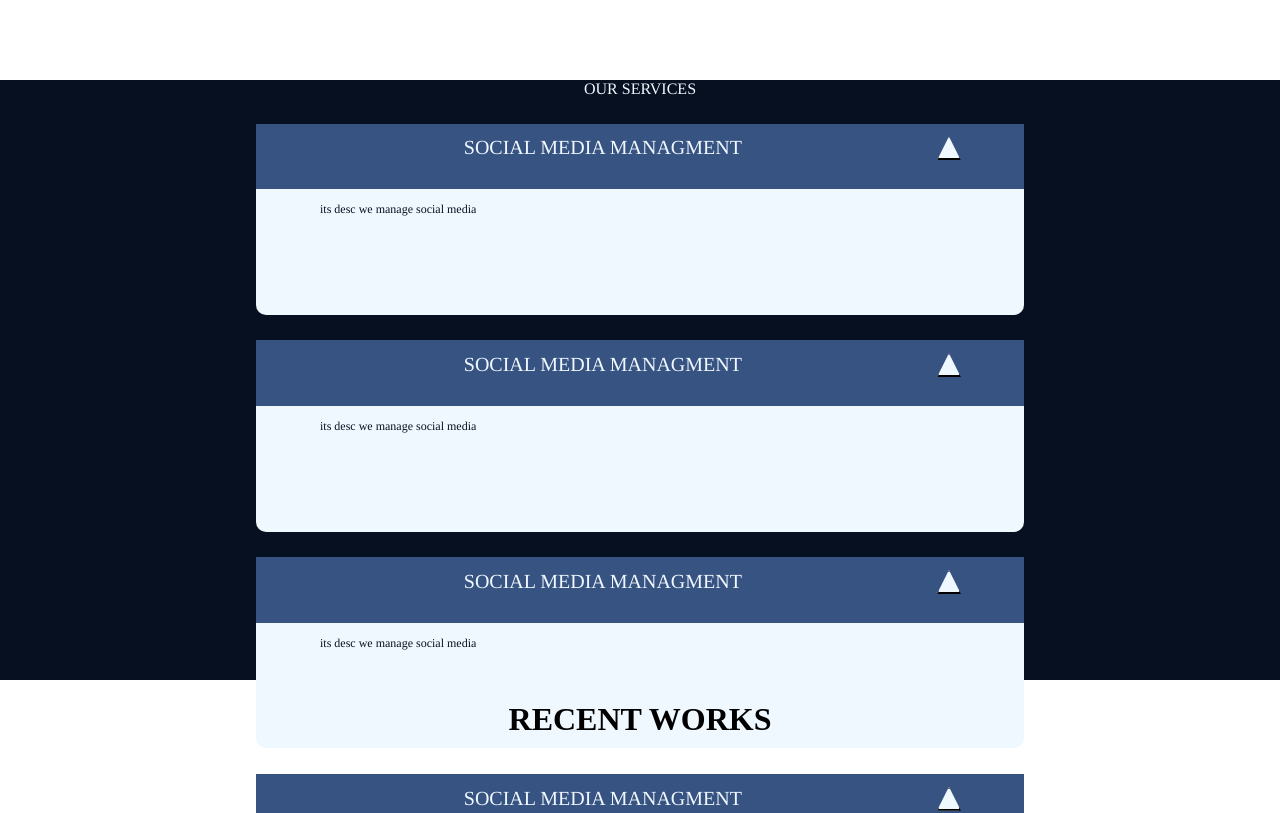
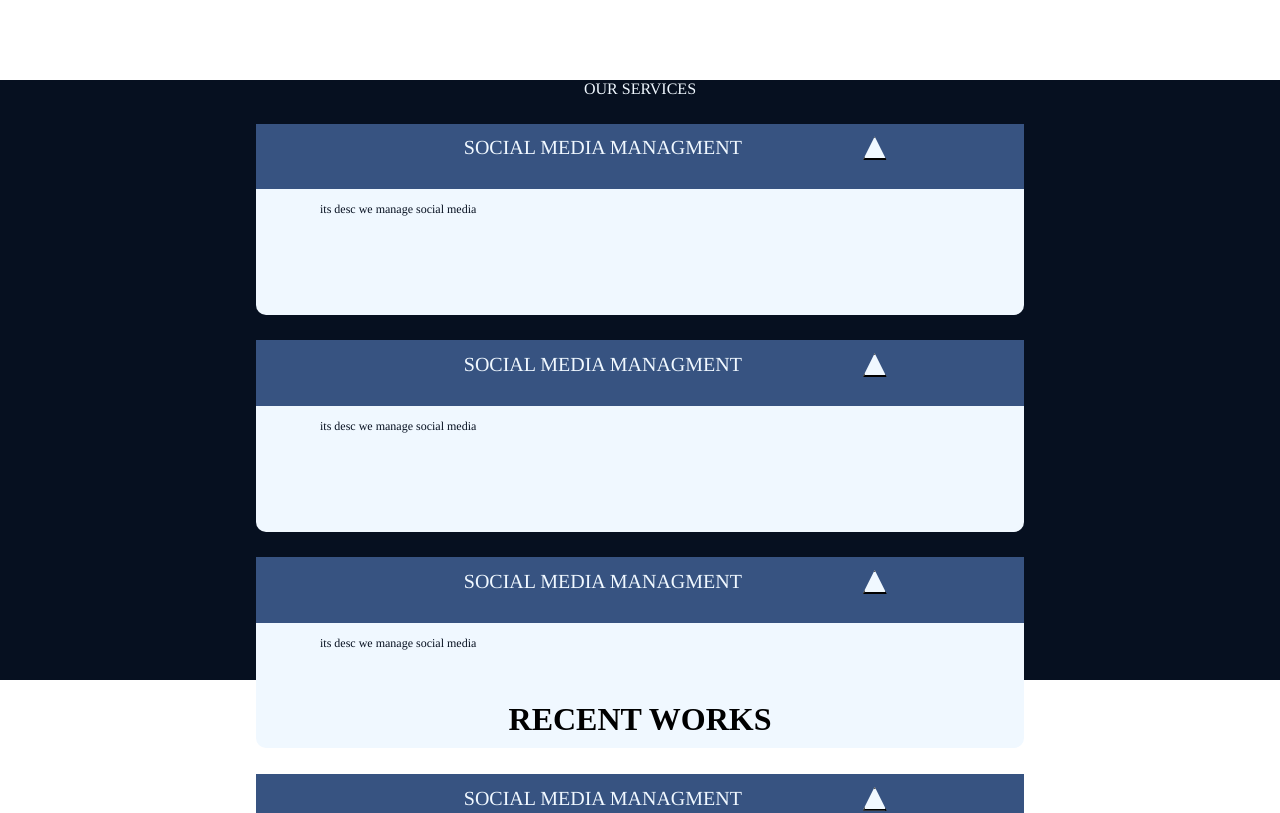
Before and after one commit to PaulTeshome/spira-site, a React (Create React App) app in the folder spira/: page / in a window 1280 px wide. Shown: the part 1820-2633 px from the top of the page. Built offline with nearby package versions, Linux system fonts and the light colour scheme.

Commit message:
Update ServicesCard.js

```diff
--- a/spira/src/components/ServicesCard.js
+++ b/spira/src/components/ServicesCard.js
@@ -5,9 +5,7 @@ function ServicesCard({service_name:name,service_desc:desc}) {
     <div>
         <div className='services-card'>
             <span className='services-name'>{name}</span>
-            <div className='dropdown-holder'>
-                <button className='dropdown-btn'></button>
-            </div>
+            <button className='dropdown-btn'></button>
         </div>
         <div className='services-desc-card'>
         its desc {desc}
```
